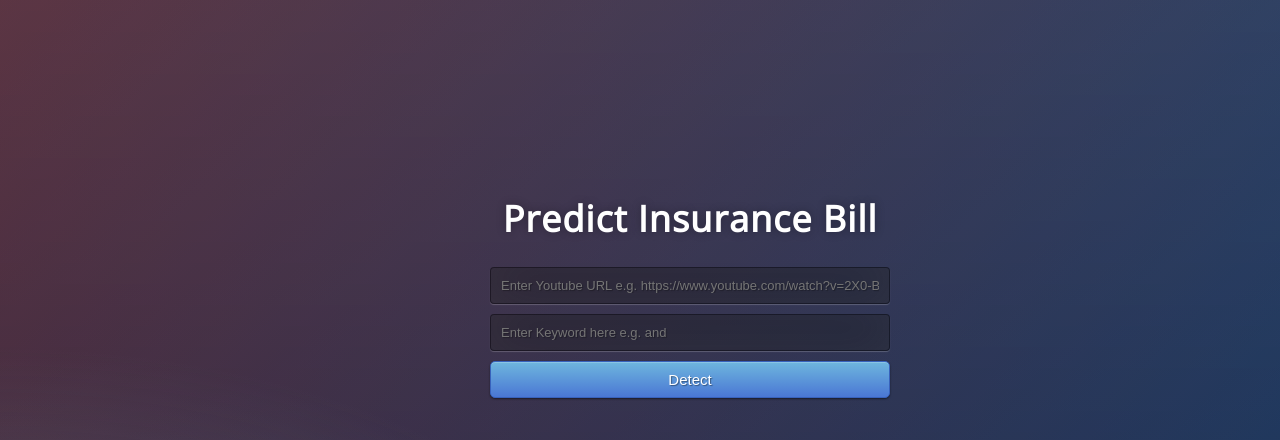
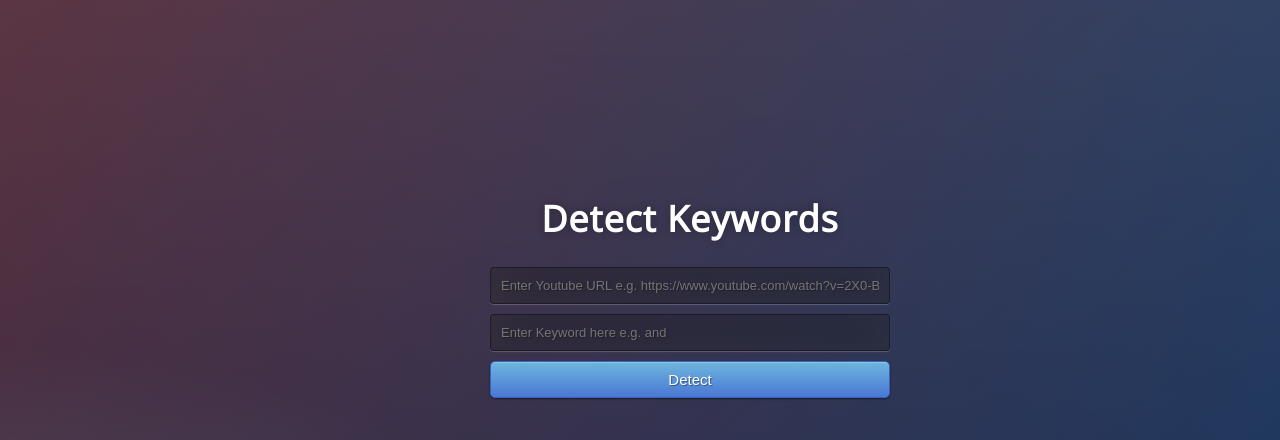
Before and after one commit to alinisarhaider/keyword-detection, a Flask app: page / in a window 1280 px wide. Shown: the top 440 px of the page. Run offline with Flask 2, Linux system fonts and the light colour scheme.

Commit message:
official 1.1

```diff
--- a/templates/home.html
+++ b/templates/home.html
@@ -13,7 +13,7 @@
 
 <body>
  <div class="login">
-	<h1>Predict Insurance Bill</h1>
+	<h1>Detect Keywords</h1>
 
      <!-- Form to enter new data for predictions  -->
     <form action="{{ url_for('detect')}}" method="POST">
```
